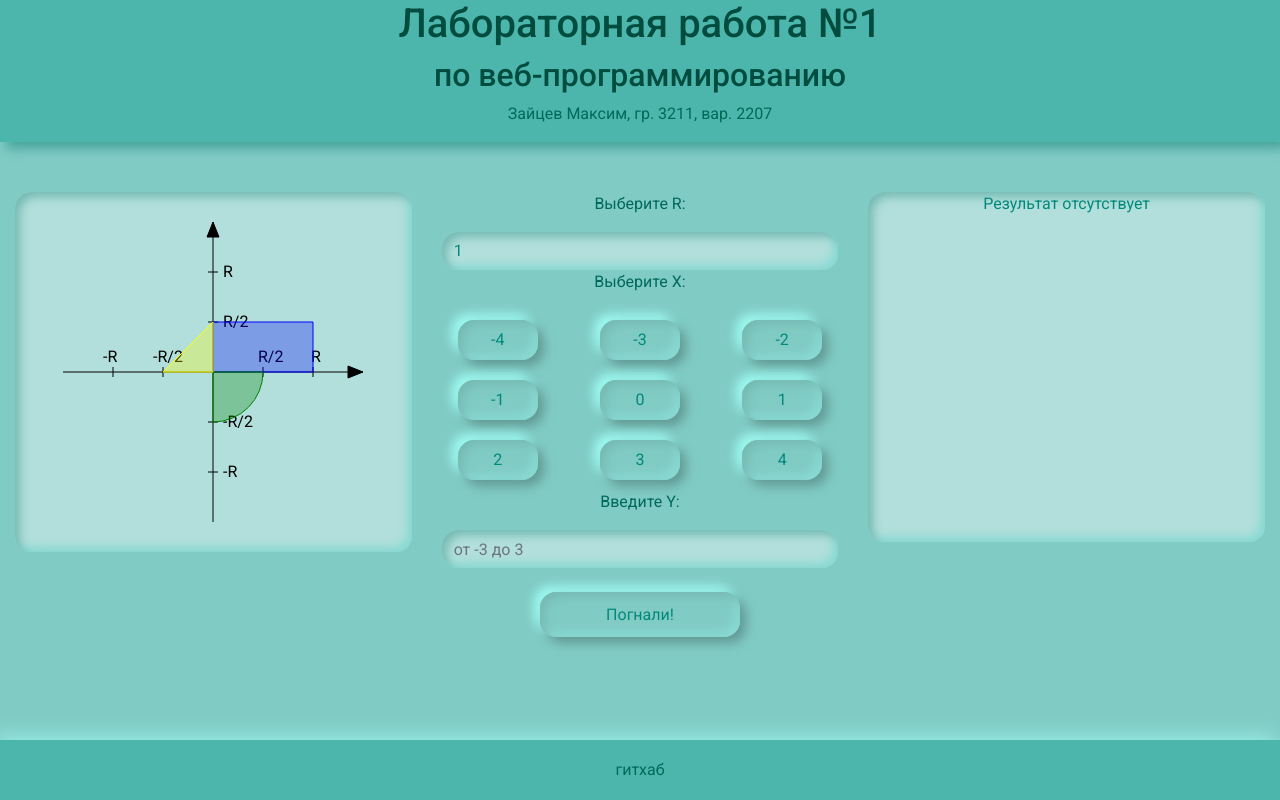
After one commit to RussianHustla/Web-lab1, a PHP site: page /index.html in a window 1280 px wide. The commit adds this page. Run offline with PHP 8.4, Linux system fonts and the light colour scheme.

Commit message:
Add files via upload

```diff
--- /dev/null
+++ b/index.html
@@ -0,0 +1,180 @@
+<!doctype html>
+<html lang="en">
+<head>
+    <meta charset="UTF-8">
+    <meta name="viewport"
+          content="width=device-width, user-scalable=no, initial-scale=1.0, maximum-scale=1.0, minimum-scale=1.0">
+    <meta http-equiv="X-UA-Compatible" content="ie=edge">
+    <title>lab 1</title>
+    <link href="https://fonts.googleapis.com/css2?family=Roboto:wght@100;400;500;700&display=swap" rel="stylesheet">
+    <link rel="stylesheet" href="https://stackpath.bootstrapcdn.com/bootstrap/4.5.2/css/bootstrap.min.css" integrity="sha384-JcKb8q3iqJ61gNV9KGb8thSsNjpSL0n8PARn9HuZOnIxN0hoP+VmmDGMN5t9UJ0Z" crossorigin="anonymous">
+    <link rel="stylesheet" href="styles/style.css">
+</head>
+<body>
+
+<!--Господи Иисус помоги-->
+
+    <header>
+        <div class="container-fluid">
+            <div class="row">
+                <div class="col-lg-12 text-center">
+                    <h1>Лабораторная работа №1</h1>
+                    <h2>по веб-программированию</h2>
+                    <p>Зайцев Максим, гр. 3211, вар. 2207</p>
+                </div>
+            </div>
+        </div>
+    </header>
+
+    <section class="main">
+        <div class="container-fluid">
+            <div class="row">
+                <div class="col-lg-4 text-center">
+                    <div class="neo-select graphic-box">
+                        <svg width="300" height="300" class="svg-graph" xmlns="http://www.w3.org/2000/svg">
+
+                            <!--            Линии оси-->
+
+                            <line class="axis" x1="0" x2="300" y1="150" y2="150" stroke="black"></line>
+                            <line class="axis" x1="150" x2="150" y1="0" y2="300" stroke="black"></line>
+                            <polygon points="150,0 144,15 156,15" stroke="black"></polygon>
+                            <polygon points="300,150 285,156 285,144" stroke="black"></polygon>
+
+                            <line class="coor-line" x1="200" x2="200" y1="155" y2="145" stroke="black"></line>
+                            <line class="coor-line" x1="250" x2="250" y1="155" y2="145" stroke="black"></line>
+
+                            <line class="coor-line" x1="50"  x2="50"  y1="155" y2="145" stroke="black"></line>
+                            <line class="coor-line" x1="100" x2="100" y1="155" y2="145" stroke="black"></line>
+
+                            <line class="coor-line" x1="145" x2="155" y1="100" y2="100" stroke="black"></line>
+                            <line class="coor-line" x1="145" x2="155" y1="50"  y2="50"  stroke="black"></line>
+
+                            <line class="coor-line" x1="145" x2="155" y1="200" y2="200" stroke="black"></line>
+                            <line class="coor-line" x1="145" x2="155" y1="250" y2="250" stroke="black"></line>
+
+                            <text class="coor-text" x="195" y="140">R/2</text>
+                            <text class="coor-text" x="248" y="140">R</text>
+
+                            <text class="coor-text" x="40" y="140">-R</text>
+                            <text class="coor-text" x="90" y="140">-R/2</text>
+
+                            <text class="coor-text" x="160" y="105">R/2</text>
+                            <text class="coor-text" x="160" y="55">R</text>
+
+                            <text class="coor-text" x="160" y="205">-R/2</text>
+                            <text class="coor-text" x="160" y="255">-R</text>
+
+                            <!-- first figure-->
+<!--                            <polygon class="svg-figure rectangle-figure" points="100,150 100,50 150,50, 150,150"-->
+<!--                                     fill="blue" fill-opacity="0.3" stroke="blue"></polygon>-->
+                            <polygon class="svg-figure rectangle-figure" points="150,150 150,100 250,100, 250,150"
+                                     fill="blue" fill-opacity="0.3" stroke="blue"></polygon>
+
+                            <!-- second figure circle-->
+                            <path  class="svg-figure circle-figure" d="M 150 200 A 50 50, 90, 0, 0, 200 150 L 150 150 Z"
+                                   fill="green" fill-opacity="0.3" stroke="green"></path>
+
+                            <!-- third figure-->
+<!--                            <polygon class="svg-figure triangle-figure" points="50,150 150,150 150,200"-->
+<!--                                     fill="yellow" fill-opacity="0.3" stroke="yellow"></polygon>-->
+                            <polygon class="svg-figure triangle-figure" points="100,150 150,100 150,150"
+                                     fill="yellow" fill-opacity="0.3" stroke="yellow"></polygon>
+
+                            <circle r="0" cx="150" cy="150" id="target-dot"></circle>
+
+                        </svg>
+                    </div>
+                </div>
+
+                <div class="col-lg-4 text-center">
+                    <p>Выберите R:</p>
+                    <select class="neo-select custom-select" id="select-r">
+                        <option value="1">1</option>
+                        <option value="1.5">1.5</option>
+                        <option value="2">2</option>
+                        <option value="2.5">2.5</option>
+                        <option value="3">3</option>
+                    </select>
+
+                    <p>Выберите X:</p>
+<!--                    <button type="button" class="btn-x btn btn-outline-primary m-2 px-4" id="btn-x">-4</button>-->
+<!--                    <button type="button" class="btn-x btn btn-outline-primary m-2 px-4" id="btn-x">-3</button>-->
+<!--                    <button type="button" class="btn-x btn btn-outline-primary m-2 px-4" id="btn-x">-2</button>-->
+<!--                    <div class="w-100"></div>-->
+<!--                    <button type="button" class="btn-x btn btn-outline-primary m-2 px-4" id="btn-x">-1</button>-->
+<!--                    <button type="button" class="btn-x btn btn-outline-primary m-2 px-4" id="btn-x">0</button>-->
+<!--                    <button type="button" class="btn-x btn btn-outline-primary m-2 px-4" id="btn-x">1</button>-->
+<!--                    <div class="w-100"></div>-->
+<!--                    <button type="button" class="btn-x btn btn-outline-primary m-2 px-4" id="btn-x">2</button>-->
+<!--                    <button type="button" class="btn-x btn btn-outline-primary m-2 px-4" id="btn-x">3</button>-->
+<!--                    <button type="button" class="btn-x btn btn-outline-primary m-2 px-4" id="btn-x">4</button>-->
+
+                    <div class="row">
+                        <div class="col-4 text-center">
+                            <button type="button" class="btn-x neo-btn">-4</button>
+                        </div>
+                        <div class="col-4 text-center">
+                            <button type="button" class="btn-x neo-btn">-3</button>
+                        </div>
+                        <div class="col-4 text-center">
+                            <button type="button" class="btn-x neo-btn">-2</button>
+                        </div>
+                    </div>
+                    <div class="row">
+                        <div class="col-4 text-center">
+                            <button type="button" class="btn-x neo-btn">-1</button>
+                        </div>
+                        <div class="col-4 text-center">
+                            <button type="button" class="btn-x neo-btn">0</button>
+                        </div>
+                        <div class="col-4 text-center">
+                            <button type="button" class="btn-x neo-btn">1</button>
+                        </div>
+                    </div>
+                    <div class="row">
+                        <div class="col-4 text-center">
+                            <button type="button" class="btn-x neo-btn">2</button>
+                        </div>
+                        <div class="col-4 text-center">
+                            <button type="button" class="btn-x neo-btn">3</button>
+                        </div>
+                        <div class="col-4 text-center">
+                            <button type="button" class="btn-x neo-btn">4</button>
+                        </div>
+                    </div>
+
+
+                    <p>Введите Y:</p>
+                    <input data-rule="input-y" type="text" class="neo-select form-control" id="input-y" placeholder="от -3 до 3">
+
+                </div>
+
+                <div class="col-lg-4 text-center">
+                    <div class="table-wrapper neo-select text-center">
+                        <div class="output" id="output">Результат отсутствует</div>
+                    </div>
+
+                </div>
+            </div>
+            <div class="row">
+                <div class="col-12 text-center my-4">
+                    <button type="button" class="neo-submit" id="check-btn">Погнали!</button>
+                </div>
+            </div>
+        </div>
+    </section>
+
+    <footer>
+        <div class="container-fluid">
+            <div class="row">
+                <div class="col-12 text-center">
+                    <a href="https://github.com/RussianHustla/Web-lab1">гитхаб</a>
+                </div>
+            </div>
+        </div>
+    </footer>
+<script src="https://ajax.googleapis.com/ajax/libs/jquery/3.5.1/jquery.min.js"></script>
+<script src="validation.js"></script>
+
+</body>
+</html>
--- a/styles/style.css
+++ b/styles/style.css
@@ -3,15 +3,109 @@ html {
     min-height: 100%;
 }
 
+p, a {
+    color: #00695C;
+}
+
+h1, h2 {
+    color: #004D40;
+}
+
 body {
-    background-color: white;
-    margin-bottom: 80px; /* Margin bottom by footer height */
+    background-color: #80CBC4;
+    margin-bottom: 60px; /* Margin bottom by footer height */
     font-family: 'Roboto', sans-serif;
 }
 
 .selected-x {
-    background-color: dodgerblue;
-    color: white;
+    border-radius: 16px;
+    background: #80CBC4;
+    box-shadow: inset 5px 5px 10px #76bbb4,
+    inset -5px -5px 10px #8adbd4 !important;
+}
+
+.neo-select {
+    color: #00897B;
+    outline: none;
+    border: none;
+    text-decoration: none;
+    border-radius: 16px;
+    background: #B2DFDB;
+    box-shadow:
+    inset 5px 5px 10px #76bbb4,
+    inset -5px -5px 10px #8adbd4;
+}
+
+.neo-select:focus {
+    color: #00897B;
+    outline: none;
+    border: none;
+    text-decoration: none;
+    border-radius: 16px;
+    background: #B2DFDB;
+    box-shadow:  6px 6px 11px #619a95,
+    -6px -6px 11px #9ffcf3,
+    inset 5px 5px 10px #76bbb4,
+    inset -5px -5px 10px #8adbd4;
+}
+
+.neo-submit {
+    color: #00897B;
+    outline: none;
+    border: none;
+    text-decoration: none;
+    width: 200px;
+    height: 45px;
+    border-radius: 16px;
+    background: #80CBC4;
+    box-shadow:  6px 6px 11px #619a95,
+    -6px -6px 11px #9ffcf3,
+    inset 5px 5px 10px #76bbb4,
+    inset -5px -5px 10px #8adbd4;
+}
+
+.neo-submit:active {
+    border-radius: 16px;
+    background: #80CBC4;
+    box-shadow: inset 5px 5px 10px #76bbb4,
+    inset -5px -5px 10px #8adbd4;
+}
+
+.neo-btn {
+    color: #00897B;
+    margin: 10px;
+    outline: none;
+    border: none;
+    text-decoration: none;
+    width: 80px;
+    height: 40px;
+    border-radius: 16px;
+    background: #80CBC4;
+    box-shadow:  6px 6px 11px #619a95,
+    -6px -6px 11px #9ffcf3,
+    inset 5px 5px 10px #76bbb4,
+    inset -5px -5px 10px #8adbd4;
+}
+
+.neo-btn:active {
+    background-color: #80CBC4;
+    border-radius: 16px;
+    box-shadow: inset 5px 5px 10px #6fb1ab,
+    inset -5px -5px 10px #91e5dd !important;
+}
+
+.neo-btn:focus {
+    border-radius: 16px;
+    background: #80CBC4;
+    box-shadow: inset 5px 5px 10px #76bbb4,
+    inset -5px -5px 10px #8adbd4;
+}
+
+button:active, button:focus {
+    outline: none !important;
+}
+button::-moz-focus-inner {
+    border: 0 !important;
 }
 
 .table-wrapper {
@@ -20,16 +114,24 @@ body {
     overflow-y: auto;
 }
 
+.graphic-box {
+    padding: 30px;
+}
+
 header {
-    background-color: aquamarine;
+    background-color: #4DB6AC;
     margin-bottom: 50px;
+    box-shadow:  6px 6px 11px #43a198,
+    -6px -6px 11px #9ffcf3;
 }
 
 footer {
-    background-color: aquamarine;
+    background-color: #4DB6AC;
     position: absolute;
     bottom: 0;
     width: 100%;
-    height: 80px; /* Set the fixed height of the footer here */
+    height: 60px; /* Set the fixed height of the footer here */
     line-height: 60px; /* Vertically center the text there */
+    box-shadow:  6px 6px 11px #9ffcf3,
+    -6px -6px 20px #92e6de;
 }
--- a/validation.js
+++ b/validation.js
@@ -8,8 +8,12 @@ $(document).ready(function () {
         x = Number($(this).text());
         $('.btn-x').removeClass('selected-x');
         $(this).addClass('selected-x');
-        // alert("тип: " + typeof(x) + ", значение: " + x);
+        console.log("тип: " + typeof(x) + ", значение: " + x);
     })
+
+    // $('.btn-x').on('click', function () {
+    //   console.log("salam");
+    // })
 
     $('#check-btn').on('click', function () {
 
```
Also changed, not shown: 2 other files.
